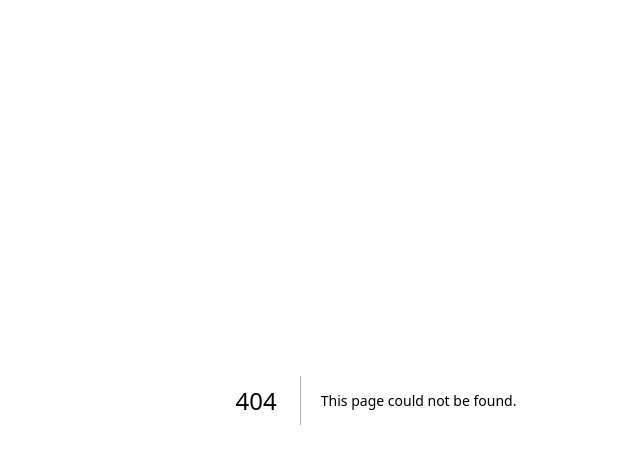
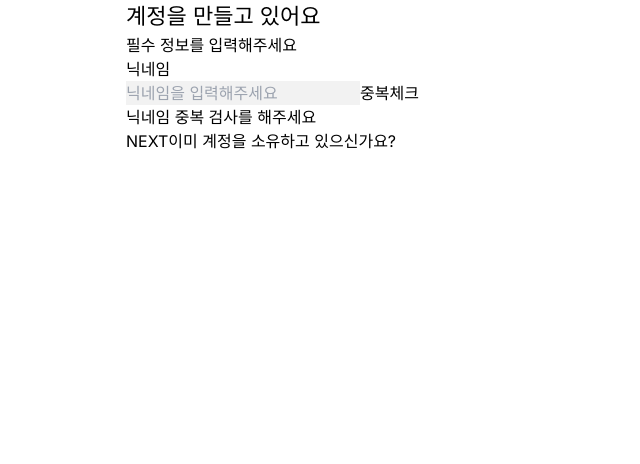
Before and after one commit to s01k1m/Akigimi, a Next.js app in the folder frontend/: page /login/register in a window 1280 px wide. Before the commit this address had no page. Shown: the top 464 px of the page, without its empty margins (264-904 px from the left). Built offline with nearby package versions, Linux system fonts and the light colour scheme; no server answers.

Commit message:
feat: 소셜 로그인 회원 확인 로직 완성
Former-commit-id: 5514ae202c9e06caea98767a1cafb3295165d660

```diff
--- a/frontend/app/kakao/callback/page.tsx
+++ /dev/null
@@ -1,5 +0,0 @@
-import axios from "axios";
-
-export default function Login() {
-  return <>리다이렉션</>;
-}
--- a/frontend/app/kakao/oidc/page.tsx
+++ b/frontend/app/kakao/oidc/page.tsx
@@ -2,38 +2,108 @@
 import axios from "axios";
 import * as React from "react";
 import { useEffect } from "react";
-const access_token = "";
-const id_token = "";
+import { redirect } from "next/navigation";
+
+let id_token = "";
+
+const urlStr = window.location.href;
+const url = new URL(urlStr);
+const authorize_code = url.searchParams.get("code");
+
+const redirect_uri = "http://localhost:3000/kakao/oidc";
+const app_key = process.env.NEXT_PUBLIC_KAKAO_CLIENT_ID;
+const token_request_url = `https://kauth.kakao.com/oauth/token?grant_type=authorization_code&client_id=${app_key}&redirect_uri=${redirect_uri}&code=${authorize_code}`;
 export default function Login() {
-  const urlStr = window.location.href;
-  const url = new URL(urlStr);
-  const authorize_code = url.searchParams.get("code"); // 카카오 로그인 성공한 유저를 리다이렉트된 주소에서 코드를 파싱한다
-  console.log(authorize_code); // authorize_code 이걸 카카오 서버로 보낸다
+  // 1. 카카오 로그인 성공한 유저를 리다이렉트된 주소에서 코드를 파싱한다
+  // 2. authorize_code 이걸 token_request_url 카카오 서버로 보낸다. 그러면 카카오로부터 이 유저의 id_token을 받아올 수 있다.
 
-  const redirect_uri = "http://localhost:3000/kakao/oidc";
-
-  const app_key = process.env.NEXT_PUBLIC_KAKAO_CLIENT_ID;
-
-  const token_request_url = `https://kauth.kakao.com/oauth/token?grant_type=authorization_code&client_id=${app_key}&redirect_uri=${redirect_uri}&code=${authorize_code}`;
-  console.log(token_request_url);
-
+  // getLoginURL : 카카오 서버로부터 id_token을 가져온다
   const getLoginURL = async () => {
     await axios
       .get(token_request_url)
       .then((response) => {
-        console.log("모드리치모드리치");
-        console.log(response);
+        id_token = response.data.id_token;
+        window.localStorage.setItem("id_token", response.data.id_token);
       })
       .then(() => {
-        console.log(loginUrl);
+        // 3. it_token으로 우리 유저인지 DB 확인하러 갑니다
+        verifyOurUser();
+        console.log("우리 회원 맞아요?");
       })
       .catch((error) => {
-        console.error("HTTP 요청 중 오류 발생:", error);
+        console.error("getLoginURL HTTP 요청 중 오류 발생:", error);
       });
   };
-  if (token_request_url) {
+
+  const verifyOurUser = async () => {
+    let data = {
+      idToken: id_token,
+    };
+    console.log(data);
+    await axios
+      .post("/api/kakao/login", JSON.stringify(data), {
+        // json을 json타입의 text로 변환
+        headers: {
+          "Content-Type": `application/json`, // application/json 타입 선언
+        },
+      })
+      .then((response) => {
+        console.log(response);
+        // TODO: 회원이므로 6자리 로그인으로 페이지 전환해야됨
+        console.log(response.data);
+        const access_token = response.data.data.accessToken;
+        const refresh_token = response.data.data.refreshToken;
+        console.log(access_token);
+        console.log(refresh_token);
+        window.localStorage.setItem("access_token", access_token);
+        window.localStorage.setItem("refresh_token", refresh_token);
+        console.log("access_token:", access_token); // Log the access_token
+        console.log("refresh_token:", refresh_token); // Log the refresh_token
+        console.log("우리 회원 맞아요");
+      })
+      .catch((error) => {
+        // 회원이 아니면 400 Bad Request를 반환하므로 회원가입으로 페이지 전환해야됨
+        getSignup();
+        console.log("회원이 아니래요");
+      });
+  };
+
+  // getSignup: 새 유저에게 JWT 토큰을 발급합니다
+  const getSignup = async () => {
+    let data = {
+      idToken: id_token,
+    };
+
+    await axios
+      .post("/api/kakao/signup", JSON.stringify(data), {
+        // json을 json타입의 text로 변환
+        headers: {
+          "Content-Type": `application/json`, // application/json 타입 선언
+        },
+      })
+      .then((response) => {
+        console.log(response.data);
+        const access_token = response.data.data.accessToken;
+        const refresh_token = response.data.data.refreshToken;
+        console.log(access_token);
+        console.log(refresh_token);
+        window.localStorage.setItem("access_token", access_token);
+        window.localStorage.setItem("refresh_token", refresh_token);
+        console.log("access_token:", access_token); // Log the access_token
+        console.log("refresh_token:", refresh_token); // Log the refresh_token
+        console.log("JWT 발급해줄게요");
+        // redirect("/login/register");
+      })
+      .catch((error) => {
+        console.error("getSignup HTTP 요청 중 오류 발생:", error);
+      });
+  };
+
+  const getExtraInfo = async () => {
+    // header에 Authorization Bearer {{ACCESS_TOKEN}}
+  };
+  useEffect(() => {
     getLoginURL();
-  }
-
+  }, [token_request_url]);
   return <div>로그인 중입니다.</div>;
 }
--- a/frontend/app/layout.tsx
+++ b/frontend/app/layout.tsx
@@ -43,14 +43,7 @@ export default function RootLayout({
 
   return (
     <html lang="ko-KR" suppressHydrationWarning={true}>
-      <head>
-        {/*  Kakao 로그인 script를 등록 */}
-        <script
-          src="https://developers.kakao.com/sdk/js/kakao.js"
-          integrity="sha384-dpu02ieKC6NUeKFoGMOKz6102CLEWi9+5RQjWSV0ikYSFFd8M3Wp2reIcquJOemx"
-          crossOrigin="anonymous"
-        ></script>
-      </head>
+      <head></head>
       <body className={inter.className} suppressHydrationWarning={true}>
         <Centering>
           <FixedWidth id="layout">{children}</FixedWidth>
--- /dev/null
+++ b/frontend/app/login/register/page.tsx
@@ -0,0 +1,116 @@
+"use client";
+import React, { useRef, useState, useEffect } from "react";
+import Link from "next/link";
+import axios from "axios";
+import { redirect, useRouter } from "next/navigation";
+
+export default function Signup() {
+  const [isLoading, setIsLoading] = useState<boolean>(true); // 페이지 로딩 중인지 확인하기 위하여
+  const [nickname, setNickname] = useState<string>("");
+  const [isUnique, setIsUnique] = useState<boolean>(false);
+  const [isChecking, setIsChecking] = useState<boolean>(false); // 닉네임 체크 중인지 확인하기 위하여
+  const inputRef = useRef<HTMLInputElement>(null);
+  const router = useRouter();
+  const [cnt, setCnt] = useState<number>(0);
+  const duplicateCheck = async () => {
+    const token = window.localStorage.getItem("access_token");
+    setCnt(1); // 검색경험
+    setIsChecking(true); // 체크 중 true
+    console.log("닉네임 중복체크를 합니다");
+    setIsUnique(false); // 유니크값 리셋
+    await setNickname(nickname.trim()); // 사용자 입력값 앞뒤 공백을 모두 제거
+    await axios
+      .get(`/api/user/nickname/duplicate?nickname=${nickname}`)
+      .then((response) => {
+        // false 라면 유니크한 닉네임이다
+        // true 라면 중복 닉네임이다
+        console.log(response);
+        setIsChecking(false);
+        if (response.data.data) {
+          // 중복 true이면
+          alert("이미 존재하는 닉네임 입니다");
+          setIsUnique(false);
+        } else {
+          // 중복 false라면
+          setIsUnique(true);
+        }
+      });
+  };
+
+  // 닉네임 추천을 받고 최초로 닉네임 인풋칸에 띄어주어야한다
+  const getRecommendation = async () => {
+    const token = window.localStorage.getItem("access_token");
+    console.log("닉네임 추천을 받습니다");
+    await axios
+      .get("/api/user/nickname/recommend", {
+        headers: {
+          Authorization: `Bearer ${token}`,
+        },
+      })
+      .then((response) => {
+        setNickname(response.data.data.nickname);
+      });
+  };
+  useEffect(() => {
+    getRecommendation();
+    setIsLoading(false);
+  }, []);
+
+  const onChange = (event: React.ChangeEvent<HTMLInputElement>) => {
+    setNickname(event.target.value);
+  };
+  return (
+    <div className="">
+      {isLoading ? (
+        <div>로딩중</div>
+      ) : (
+        <>
+          <div className="header text-[22px]">계정을 만들고 있어요</div>
+          <div className="explanation text-base">필수 정보를 입력해주세요</div>
+          <label htmlFor="nickname text-xs">닉네임</label>
+          <div>
+            <input
+              type="text"
+              id="nickname"
+              placeholder="닉네임을 입력해주세요"
+              ref={inputRef}
+              value={nickname}
+              onChange={onChange}
+              className="bg-[#F2F2F2]"
+            ></input>
+            <button
+              onClick={(e) => {
+                e.preventDefault();
+                duplicateCheck();
+              }}
+            >
+              중복체크
+            </button>
+            {/* <button
+              onClick={(e) => {
+                e.preventDefault();
+                router.push("/");
+                // router.replace("/");
+              }}
+            >
+              링크 푸쉬하기
+            </button> */}
+          </div>
+          {cnt > 0 && isUnique ? ( // 검사해본 적 있고 유니크하면
+            <div>사용할 수 있는 닉네임입니다</div>
+          ) : cnt == 0 ? ( // 한번도 중복 검사 해본 적 없으면
+            <div>닉네임 중복 검사를 해주세요</div>
+          ) : setIsChecking ? ( // 중복 검사 진행 중이면?
+            <div>중복 검사 중입니다</div>
+          ) : (
+            // 유니크하지 않은데 중복 검사를 해본 적 있으면
+            <div id="nicknameComment">이미 있는 닉네임입니다</div>
+          )}
+
+          <button>NEXT</button>
+          <Link href="/login">이미 계정을 소유하고 있으신가요?</Link>
+        </>
+      )}
+    </div>
+  );
+}
--- a/frontend/app/signup/page.tsx
+++ /dev/null
@@ -1,8 +0,0 @@
-export default function Signup() {
-  return (
-    <div className="bg-red-300">
-      <div className="header">계정을 만들고 있어요</div>
-      <div className="explanation">필수 정보를 입력해주세요</div>
-    </div>
-  );
-}
--- a/frontend/components/login/KakaoLoginButton.tsx
+++ b/frontend/components/login/KakaoLoginButton.tsx
@@ -1,10 +1,7 @@
 "use client";
 import * as React from "react";
 import styled from "styled-components";
-import { GetServerSideProps, NextPage } from "next";
-import { useRouter } from "next/router";
 import { useEffect, useState } from "react";
-import { kakaoInit } from "@/utils/kakaoinit";
 import Image from "next/image";
 import Link from "next/link";
 import axios from "axios";
@@ -24,11 +21,7 @@ const KakaoLoginButton = () => {
       .get("/api/kakao/loginurl")
       .then((response) => {
         loginUrl = response.data.data;
-
         setIsLoading(false);
-      })
-      .then(() => {
-        console.log(loginUrl);
       })
       .catch((error) => {
         console.error("HTTP 요청 중 오류 발생:", error);
@@ -36,7 +29,6 @@ const KakaoLoginButton = () => {
   };
   useEffect(() => {
     getLoginURL();
-    console.log("useEEFECT");
   }, []);
 
   return (
--- a/frontend/next.config.js
+++ b/frontend/next.config.js
@@ -1,6 +1,10 @@
 /** @type {import('next').NextConfig} */
 const nextConfig = {
-  reactStrictMode: true,
+  reactStrictMode: false,
+  swcMinify: true,
+  compiler: {
+    styledComponents: true,
+  },
   async rewrites() {
     return [
       {
--- a/frontend/tailwind.config.ts
+++ b/frontend/tailwind.config.ts
@@ -8,6 +8,10 @@ const config: Config = {
   ],
   theme: {
     extend: {
+      colors: {
+        grey0: "#757575",
+        grey1: "#EEEEEE",
+      },
       backgroundImage: {
         "gradient-radial": "radial-gradient(var(--tw-gradient-stops))",
         "gradient-conic":
--- a/frontend/tsconfig.json
+++ b/frontend/tsconfig.json
@@ -4,7 +4,7 @@
     "lib": ["dom", "dom.iterable", "esnext"],
     "allowJs": true,
     "skipLibCheck": true,
-    "strict": true,
+    "strict": false,
     "noEmit": true,
     "esModuleInterop": true,
     "module": "esnext",
```
Also changed, not shown: frontend/app/login/page.tsx (+5 -4 lines), frontend/app/login/register/deposit/page.tsx (renamed from frontend/app/signup/deposit/page.tsx), frontend/app/login/register/withdrawal/page.tsx (renamed from frontend/app/signup/withdrawal/page.tsx), 1 other file (tests, documents, lock files or other folders).
